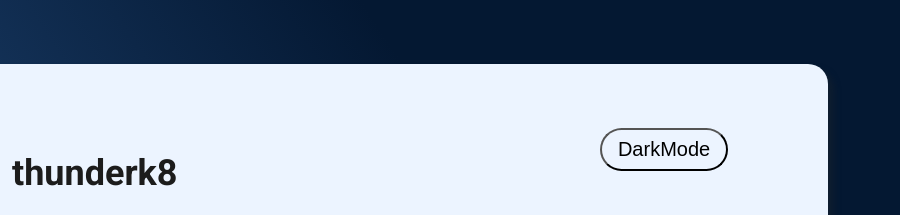
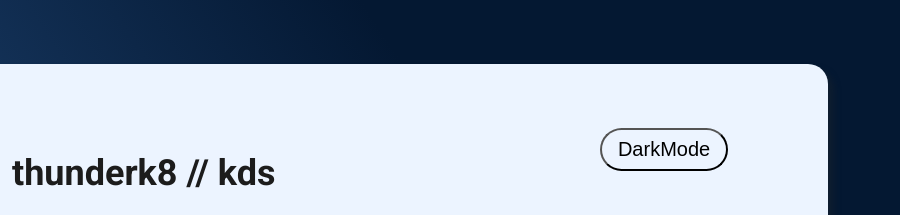
Before and after one commit to thunderk8t/hello_world, a plain HTML site: page index.html in a window 1280 px wide. Shown: the top 215 px of the page, 380-1280 px from the left. Drawn offline with Linux system fonts and the light colour scheme; a script that the page names is missing.

```diff
--- a/index.html
+++ b/index.html
@@ -14,7 +14,7 @@
       <div class="profile">
         <img class="profile-pic" src="https://github.com/ktarinads.png" />
         <div class="descrip">
-          <h1>thunderk8</h1>
+          <h1>thunderk8 // kds</h1>
           <h3>Estudante de Sistemas de Informação #imersaodev</h3>
           <!--         <h3>Estudante de Sistemas de Informação, Apaixonada por sistemas operacionais, devops e outras mentiras risíveis #imersaodev</h3> -->
         </div>
```
Also changed, not shown: 2 other files.
